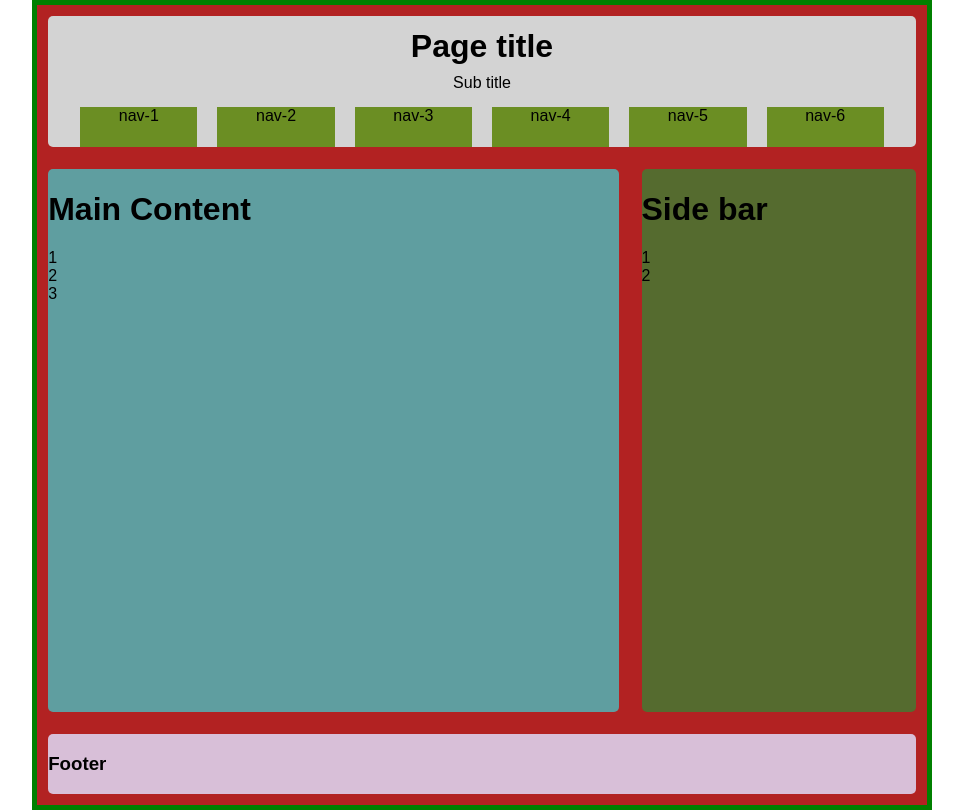
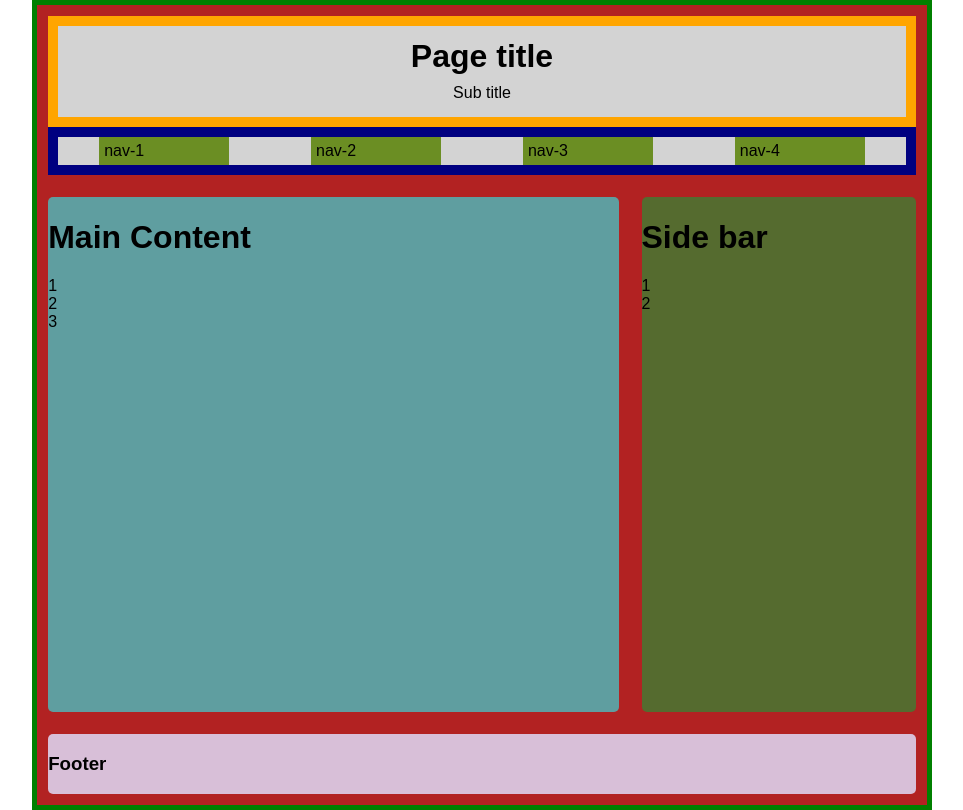
Before and after one commit to Dineshvijay/personal-blogging, a website: page index.html in a window 1280 px wide. Shown: the whole page, without its empty margins (158-1121 px from the left). Drawn offline with Linux system fonts and the light colour scheme.

```diff
--- a/index.html
+++ b/index.html
@@ -21,8 +21,6 @@
                     <div class="nav-item">nav-2</div>
                     <div class="nav-item">nav-3</div>
                     <div class="nav-item">nav-4</div>
-                    <div class="nav-item">nav-5</div>
-                    <div class="nav-item">nav-6</div>
                 </div>
         </div>
         <div class="content">
--- a/styles/home.css
+++ b/styles/home.css
@@ -38,6 +38,7 @@
 }
 
 .header {
+    justify-content: center;
     background-color: lightgrey;
     grid-area: hd;
     margin: 0.7rem;
@@ -47,22 +48,20 @@
 .site-title {
     text-align: center;
     line-height: 1em;
+    border: orange 10px solid;
 }
 
 .nav {
-    margin-left: 2rem;
-    margin-right: 2rem;
-    display: grid;
-    grid-template-columns: repeat(auto-fill, minmax(100px, 1fr));
-    column-gap: 20px;
-    row-gap: 20px;
-    height: 2.5rem;
+    border: navy 10px solid;
+    display: flex;
+    flex-wrap: wrap;
+    justify-content: space-around;
 }
 
 .nav-item {
     background-color: olivedrab;
-    text-align: center;
-    align-items: center;
+    width: 120px;
+    padding: 5px;
 }
 
 .content {
```
